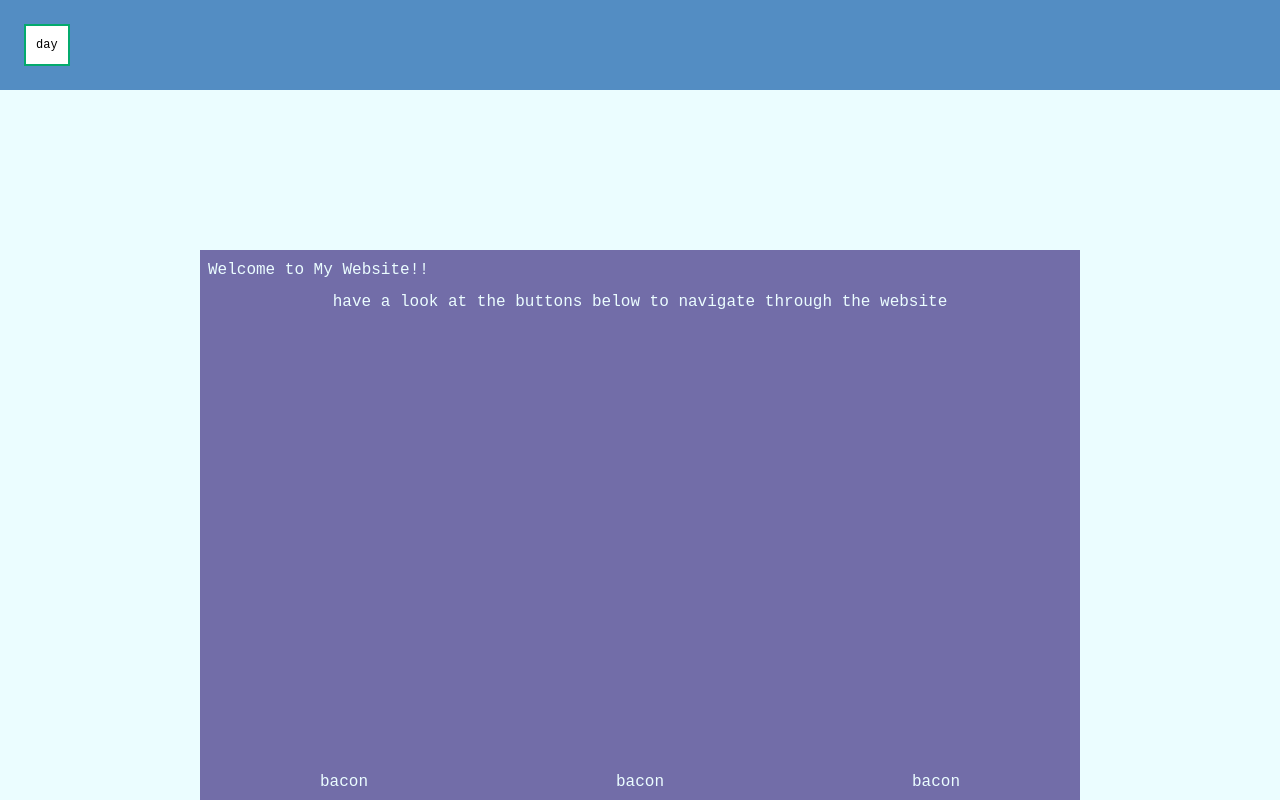
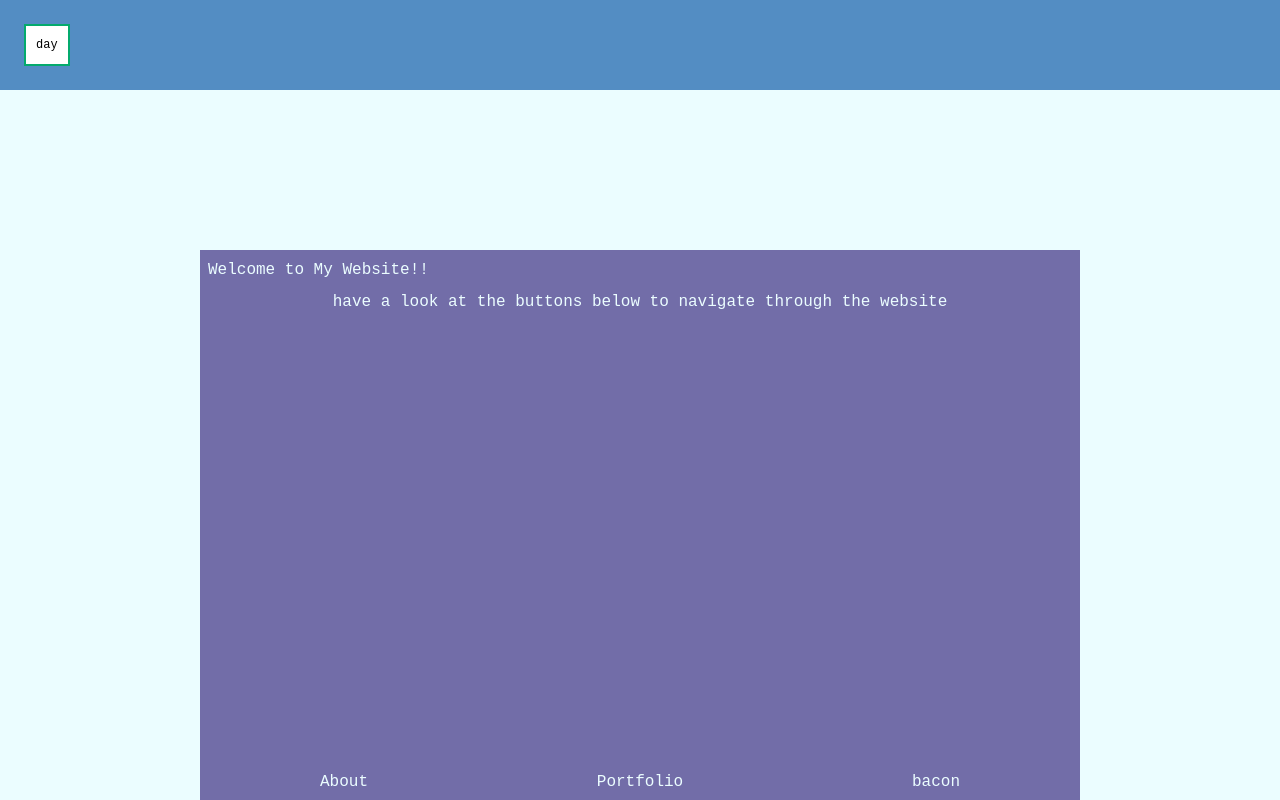
Before and after one commit to Neville4010/portfolio-webpage, a Next.js app: page / in a window 1280 px wide. Shown: the top 800 px of the page. Built offline with nearby package versions, Linux system fonts and the light colour scheme.

Commit message:
created different pages and fixed the buttons so that they are functional

```diff
--- /dev/null
+++ b/app/About/page.tsx
@@ -0,0 +1,9 @@
+import Link from 'next/link';
+
+export default function About() {
+  return (
+    <main>
+      <h2>About</h2>
+    </main>
+  );
+}
--- /dev/null
+++ b/app/Portfolio/page.tsx
@@ -0,0 +1,9 @@
+import Link from 'next/link';
+
+export default function Portfolio() {
+  return (
+    <main>
+      <h2>Portfolio</h2>
+    </main>
+  );
+}
--- a/app/about.tsx
+++ /dev/null
@@ -1,27 +0,0 @@
-import Image from "next/image";
-
-export default function Home() {
-  return (
-    <main>
-      <div className = "w-auto flex-auto bg-red-50 p-5">
-        <header> this is the header</header>
-      </div>
-      <div className = "w-auto h-screen flex-auto bg-yellow-50">
-        <div className = "basis-xl flex pt-50 pb-50 block-size-100 bg-sky-500 justify-center items-center">
-          <div className = "w-150 h-100 items-center bg-red-200">
-            <h2> Welcome to My Website!!</h2>
-            <p> have a look at the buttons below to navigate through the website</p>
-            <div className= "grid grid-cols-3 gap-2 text-center">
-              <button type="button"><a href = "portfolio.tsx">bacon</a></button>
-              <button type="button"><a href = "about.tsx">bacon</a></button>
-              <button type="button">bacon</button>
-            </div>
-          </div>
-        </div>
-        <div className="bottom-0, left-0, right-0">
-        <footer> this is the footer</footer>
-        </div>
-      </div>
-    </main>
-  );
-}
--- a/app/page.tsx
+++ b/app/page.tsx
@@ -1,4 +1,5 @@
 import Image from "next/image";
+import Link from 'next/link';
 
 export default function Home() {
   return (
@@ -12,8 +13,8 @@ export default function Home() {
             <h2 className="p-2"> Welcome to My Website!!</h2>
             <p className = "w-220 h-120 text-center"> have a look at the buttons below to navigate through the website</p>
             <div className= "grid grid-cols-3 gap-2 text-center bottom-0">
-              <button type="button"><a href = "portfolio.tsx">bacon</a></button>
-              <button type="button"><a href = "about.tsx">bacon</a></button>
+              <button type="button"><Link href = "/About">About</Link></button>
+              <button type="button"><Link href = "/Portfolio">Portfolio</Link></button>
               <button type="button">bacon</button>
             </div>
           </div>
```
